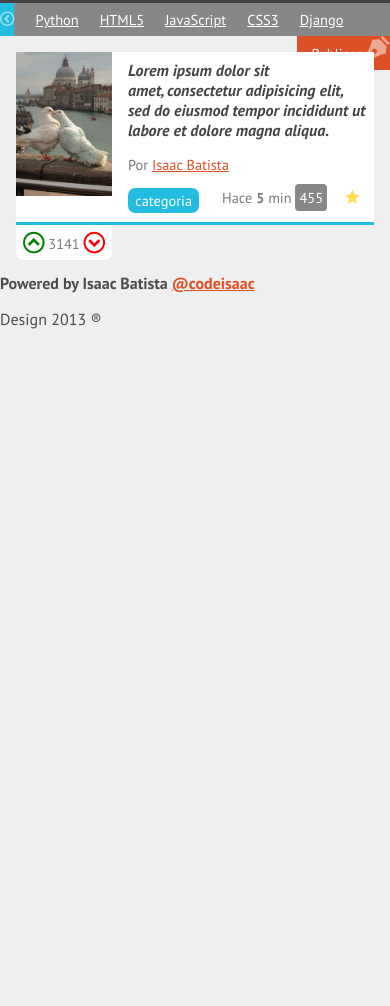
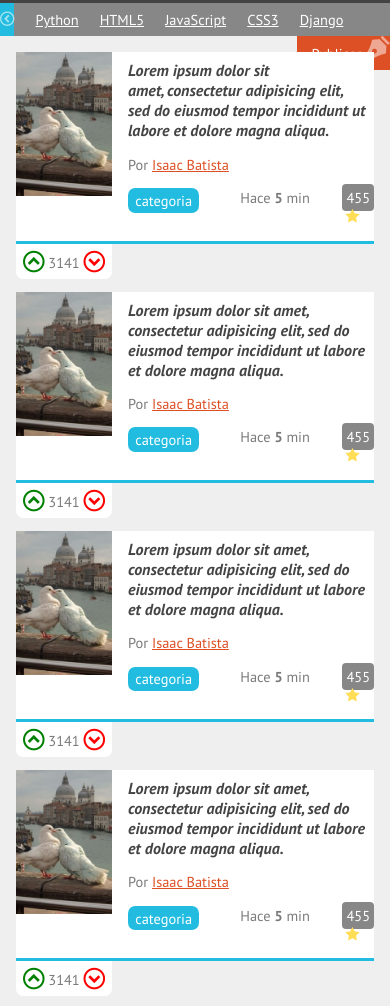
Before and after one commit to isaacBats/practicasHTML_CSS_JS, a plain HTML site: page index.html in a window 390 px wide. Shown: the part 253-1259 px from the top of the page. Before the commit the page ends 844 px from the top, so only its background shows below. Drawn offline with Linux system fonts and the light colour scheme; files whose address does not match are found by name.

Commit message:
Responsive design comienzo

```diff
--- a/estilos.css
+++ b/estilos.css
@@ -133,6 +133,10 @@ nav #publicar_nav a{
 	margin: 1em;
 }
 
+#bienvenida{
+	display: none;
+}
+
 #contenido .item{
 	background: white;
 	border-bottom: 3px #22BCE0 solid;
@@ -154,6 +158,7 @@ nav #publicar_nav a{
 	background: #878787;
 	border-radius: 4px;
 	color: white;
+	margin: 0 0 0 2em;
 	padding: 4px;
 	text-decoration: none;
 }
--- a/index.html
+++ b/index.html
@@ -2,10 +2,12 @@
 <html lang="es">
 <head>
 	<meta charset="UTF-8" />
+	<meta name="viewport" content="width=device-width, initial-scale=1, maximum-scale=1" />
 	<title>Curso uno - Comunidad online de gentre pro :D</title>
 	<link rel="stylesheet" type="text/css" href="normalize.css" />
 	<link href='https://fonts.googleapis.com/css?family=PT+Sans:400,400italic,700,700italic' rel='stylesheet' type='text/css' />
 	<link rel="stylesheet" type="text/css" href="estilos.css" />
+	<link rel="stylesheet" type="text/css" href="responsive.css" />
 </head>
 <body>
 	<header>
@@ -29,7 +31,89 @@
 			<li id="publicar_nav"><a href="#">Publicar</a></li>
 		</ul>
 	</nav>
+	<aside id="bienvenida">
+		<h2>Hola, registrate</h2>
+		<p>Es importante registrarte porque LOL!</p>
+		<a id="registro" href="#">Registrate acá</a>
+		<p id="mensaje_registro">En serio, registrate por favor</p>
+	</aside>
 	<section id="contenido">
+		<article class="item">
+			<figure class="imagen_item">
+				<img src="images/imagen.jpg" />
+			</figure>
+			<h2 class="titulo_item"><a href="#">Lorem ipsum dolor sit amet, consectetur adipisicing elit, sed do eiusmod
+			tempor incididunt ut labore et dolore magna aliqua.</a></h2>
+			<p class="autor_item">Por <a href="#">Isaac Batista</a></p>
+			<p class="datos_item">
+				<a class="tag_item" href="#">categoria</a>
+				<span class="fecha_item">Hace <strong>5</strong> min</span>
+				<a class="comentarios_item" href="#">455</a>
+				<a class="guardar_item" href="#"></a>
+			</p>
+			<p class="votacion">
+				<a class="up" href="#"></a>
+				3141
+				<a class="down" href="#"></a>
+			</p>
+		</article>
+		<article class="item">
+			<figure class="imagen_item">
+				<img src="images/imagen.jpg" />
+			</figure>
+			<h2 class="titulo_item"><a href="#">Lorem ipsum dolor sit amet, consectetur adipisicing elit, sed do eiusmod
+			tempor incididunt ut labore et dolore magna aliqua.</a></h2>
+			<p class="autor_item">Por <a href="#">Isaac Batista</a></p>
+			<p class="datos_item">
+				<a class="tag_item" href="#">categoria</a>
+				<span class="fecha_item">Hace <strong>5</strong> min</span>
+				<a class="comentarios_item" href="#">455</a>
+				<a class="guardar_item" href="#"></a>
+			</p>
+			<p class="votacion">
+				<a class="up" href="#"></a>
+				3141
+				<a class="down" href="#"></a>
+			</p>
+		</article>
+		<article class="item">
+			<figure class="imagen_item">
+				<img src="images/imagen.jpg" />
+			</figure>
+			<h2 class="titulo_item"><a href="#">Lorem ipsum dolor sit amet, consectetur adipisicing elit, sed do eiusmod
+			tempor incididunt ut labore et dolore magna aliqua.</a></h2>
+			<p class="autor_item">Por <a href="#">Isaac Batista</a></p>
+			<p class="datos_item">
+				<a class="tag_item" href="#">categoria</a>
+				<span class="fecha_item">Hace <strong>5</strong> min</span>
+				<a class="comentarios_item" href="#">455</a>
+				<a class="guardar_item" href="#"></a>
+			</p>
+			<p class="votacion">
+				<a class="up" href="#"></a>
+				3141
+				<a class="down" href="#"></a>
+			</p>
+		</article>
+		<article class="item">
+			<figure class="imagen_item">
+				<img src="images/imagen.jpg" />
+			</figure>
+			<h2 class="titulo_item"><a href="#">Lorem ipsum dolor sit amet, consectetur adipisicing elit, sed do eiusmod
+			tempor incididunt ut labore et dolore magna aliqua.</a></h2>
+			<p class="autor_item">Por <a href="#">Isaac Batista</a></p>
+			<p class="datos_item">
+				<a class="tag_item" href="#">categoria</a>
+				<span class="fecha_item">Hace <strong>5</strong> min</span>
+				<a class="comentarios_item" href="#">455</a>
+				<a class="guardar_item" href="#"></a>
+			</p>
+			<p class="votacion">
+				<a class="up" href="#"></a>
+				3141
+				<a class="down" href="#"></a>
+			</p>
+		</article>
 		<article class="item">
 			<figure class="imagen_item">
 				<img src="images/imagen.jpg" />
```
